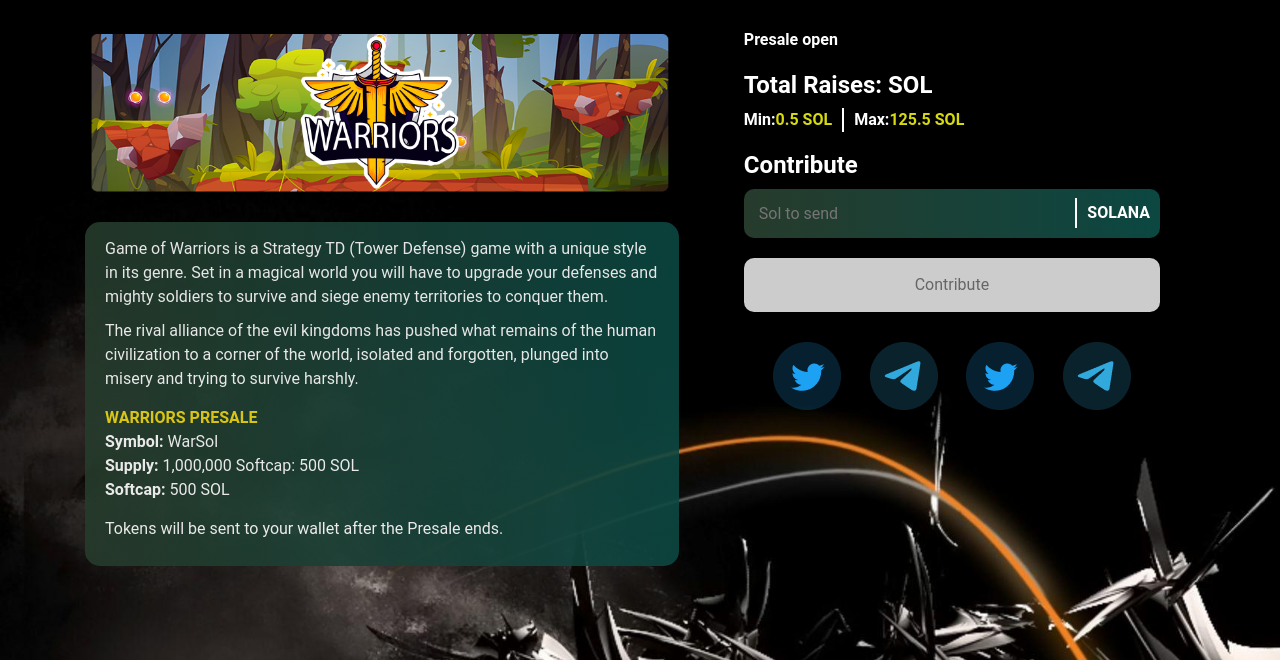
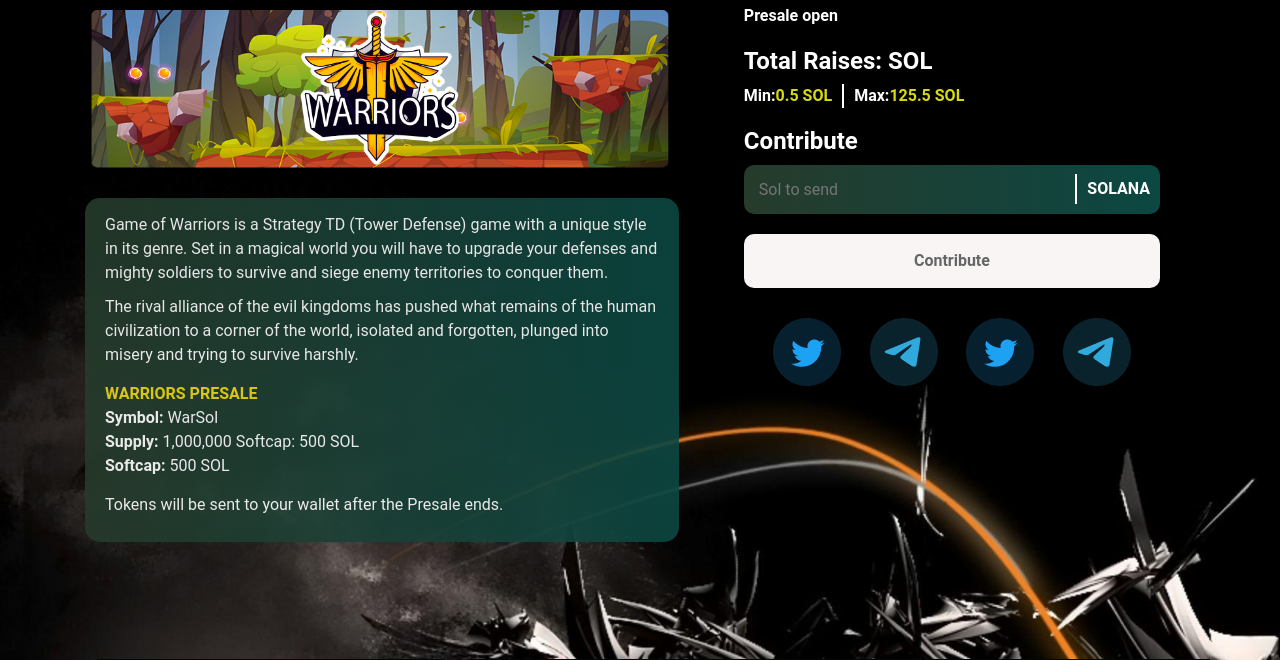
Before and after one commit to thelong2212/solgempad, a plain HTML site: page index.html in a window 1280 px wide. Shown: the part 140-800 px from the top of the page. Drawn offline with nearby package versions, Linux system fonts and the light colour scheme; a script that the page names is missing.

Commit message:
update code

```diff
--- a/index.html
+++ b/index.html
@@ -4,7 +4,7 @@
 <head>
     <meta charset="utf-8">
     <meta http-equiv="x-ua-compatible" content="ie=edge">
-    <title>Page Title</title>
+    <title>SOLGEMPAD</title>
     <link rel="icon" type="image/x-icon" href="/images/touch/Logo.png">
     <meta name="viewport" content="width=device-width, initial-scale=1">
     <!-- Color the status bar on mobile devices -->
@@ -14,9 +14,7 @@
     <link rel="stylesheet" href="plugins/bootstrap/bootstrap.min.css">
     <link rel="stylesheet" href="styles/css/app.css">
     <link rel="stylesheet" type="text/css" href="./scripts/slick-1.8.1/slick/slick.css" />
-    // Add the new slick-theme.css if you want the default styling
     <link rel="stylesheet" type="text/css" href="./scripts/slick-1.8.1/slick/slick-theme.css" />
-    <script src="https://unpkg.com/@solana/web3.js@v1.33.0/lib/index.iife.js"></script>
 
     <!-- HTML5 shim and Respond.js for IE8 support of HTML5 elements and media queries -->
     <!--[if lt IE 9]>
@@ -145,6 +143,7 @@
         </div>
 
         <!-- Scripts -->
+        <script src="https://unpkg.com/@solana/web3.js@v1.33.0/lib/index.iife.js"></script>
         <script src="plugins/jquery/jquery.min.js"></script>
         <script src="plugins/bootstrap/bootstrap.min.js"></script>
         <script src="scripts/app.js"></script>
--- a/styles/css/app.css
+++ b/styles/css/app.css
@@ -207,8 +207,9 @@ input[type="number"] {
   padding: 15px;
   border-radius: 10px;
   color: #666;
-  cursor: not-allowed;
-  background: #ccc!important;
+  font-weight: 700;
+  cursor: pointer;
+  background-color: #f9f5f5;
 }
 
 .linkPage{
```
